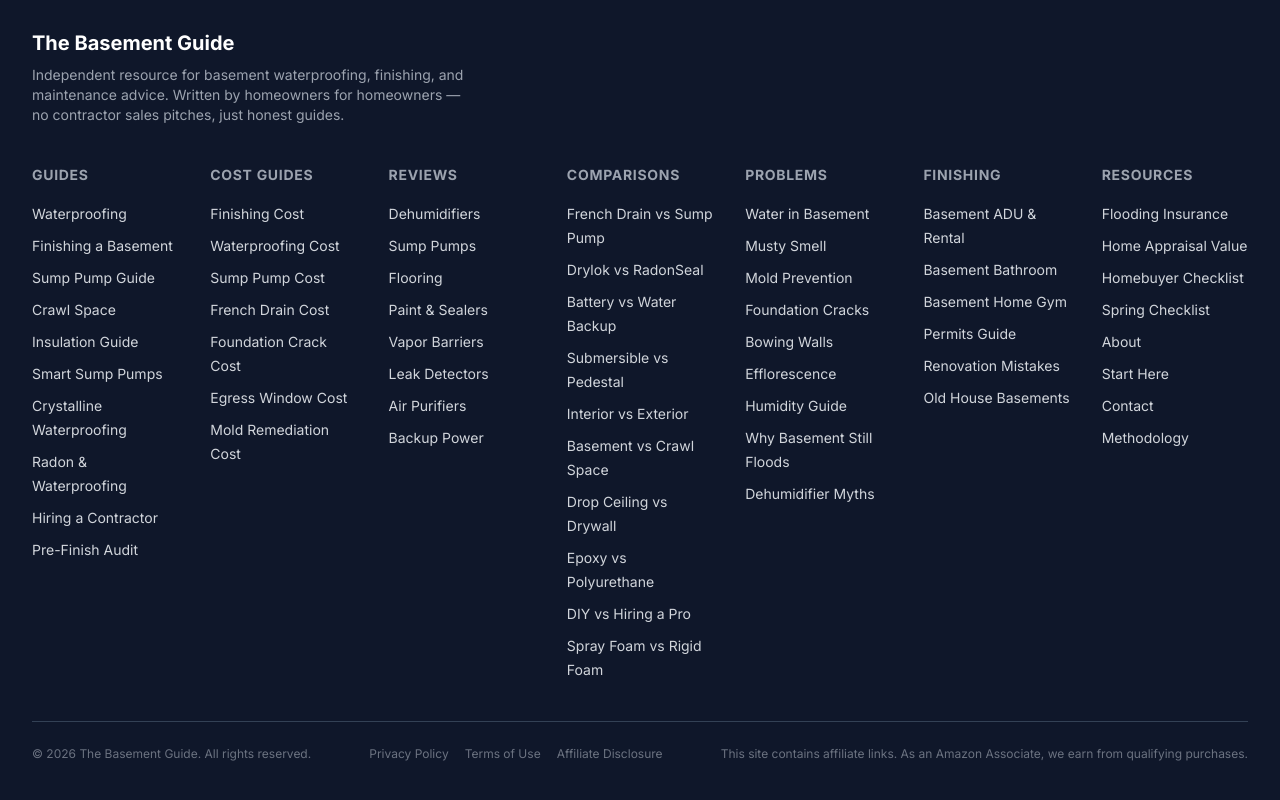
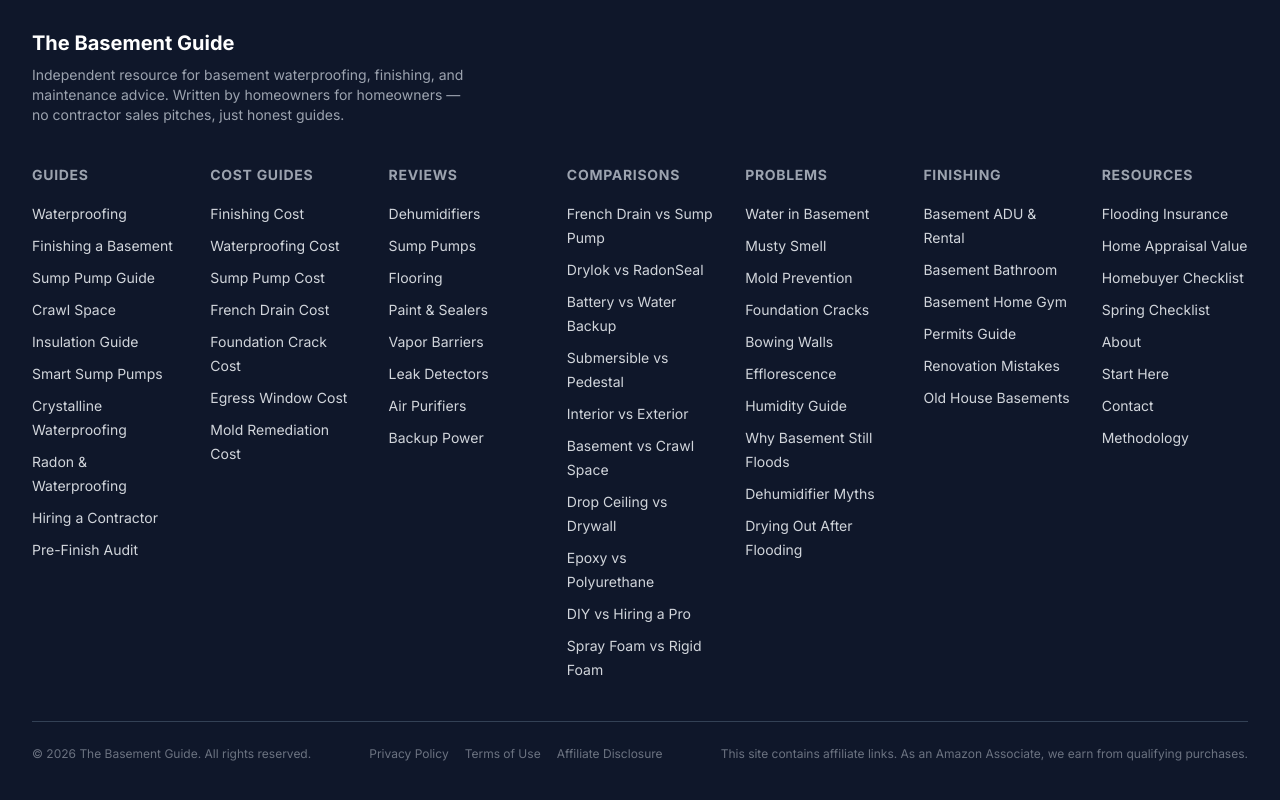
Before and after one commit to thebasementguide2026/basement-guide, a Next.js app: page / in a window 1280 px wide. Shown: the part 4252-5052 px from the top of the page. Built offline with nearby package versions, Linux system fonts and the light colour scheme.

Commit message:
Add drying out after flooding to Footer PROBLEMS section

```diff
--- a/components/Footer.tsx
+++ b/components/Footer.tsx
@@ -70,6 +70,7 @@ const footerSections = [
       { label: 'Humidity Guide', href: '/articles/basement-humidity-guide' },
       { label: 'Why Basement Still Floods', href: '/articles/why-basement-floods-with-sump-pump' },
       { label: 'Dehumidifier Myths', href: '/articles/dehumidifier-myths' },
+            { label: 'Drying Out After Flooding', href: '/articles/how-to-dry-out-basement-after-flooding' },
     ],
   },
   {
```
